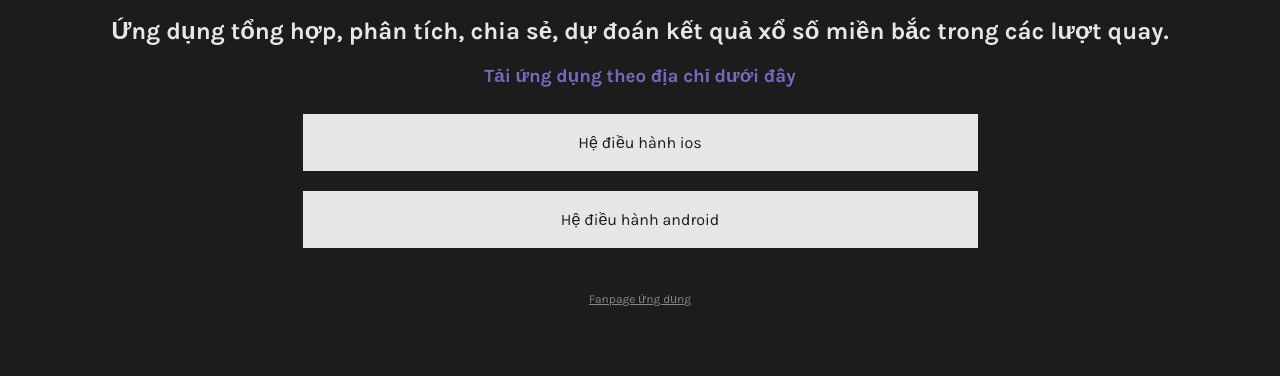
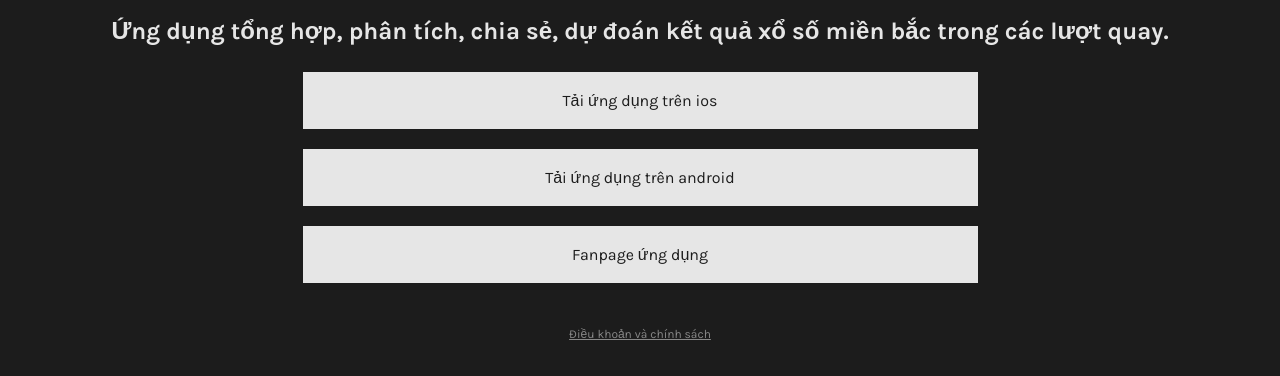
Before and after one commit to pxtruongit/xo_so_mien_bac_policy, a plain HTML site: page index.html in a window 1280 px wide. Shown: the part 206-582 px from the top of the page. Drawn offline with nearby package versions, Linux system fonts and the light colour scheme.

Commit message:
Update index.html

```diff
--- a/index.html
+++ b/index.html
@@ -17,13 +17,13 @@
         <h1 class="animated jello">Xổ Số Miền Bắc (Vip)</h1>
         <h2 class="animated jello">Ứng dụng tổng hợp, phân tích, chia sẻ, dự đoán kết quả xổ số miền bắc trong các lượt quay.</h2>
 
-        <h3 class="animated jello">Tải ứng dụng theo địa chỉ dưới đây</h3>
         <div id="links" class="animated fadeInLeft delay-1s">
-            <a class="link"  href="https://domain.com/" target="_blank">Hệ điều hành ios</a>
-            <a class="link" href="https://domain.com/" target="_blank">Hệ điều hành android</a>
+            <a class="link" href="https://apps.apple.com/app/xổ-số-miền-bắc-vip/id1255261376" target="_blank">Tải ứng dụng trên ios</a>
+            <a class="link" href="https://play.google.com/store/apps/details?id=com.truongpham.xosomienbacvip&hl=vi&gl=US" target="_blank">Tải ứng dụng trên android</a>
+            <a class="link" href="https://www.facebook.com/xsmbxosomienbacvip" target="_blank">Fanpage ứng dụng</a>
         </div>
 
 
-        <a class="atrib animated fadeIn delay-3s slow"  href="https://www.facebook.com/xsmbxosomienbacvip" >Fanpage ứng dụng</a>
+        <a class="atrib animated fadeIn delay-3s slow"  href="https://pxtruongit.github.io/xosomienbacvip/dieu-khoan-va-chinh-sach.html" >Điều khoản và chính sách</a>
     </body>
 </html>
```
